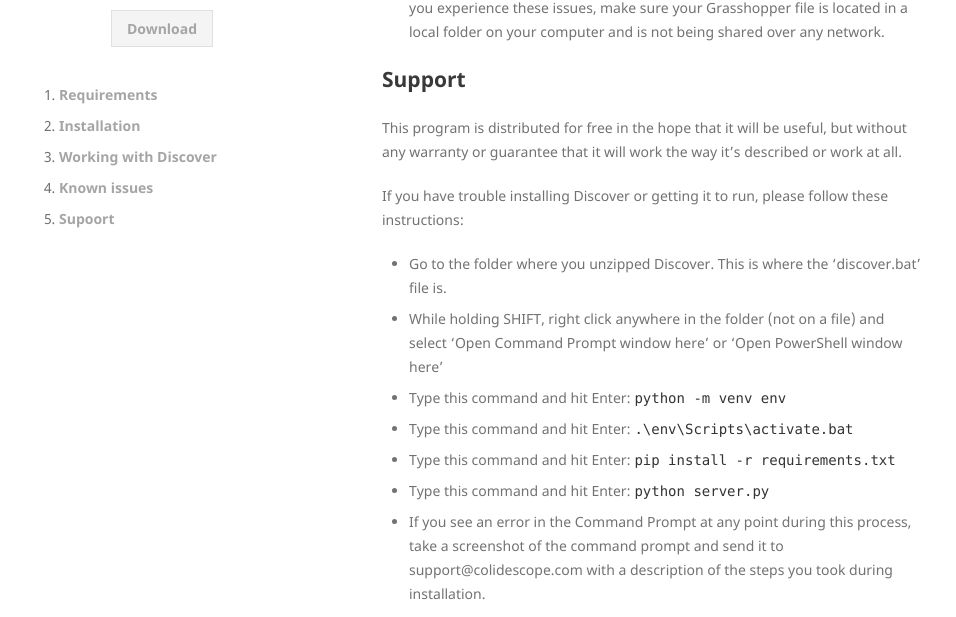
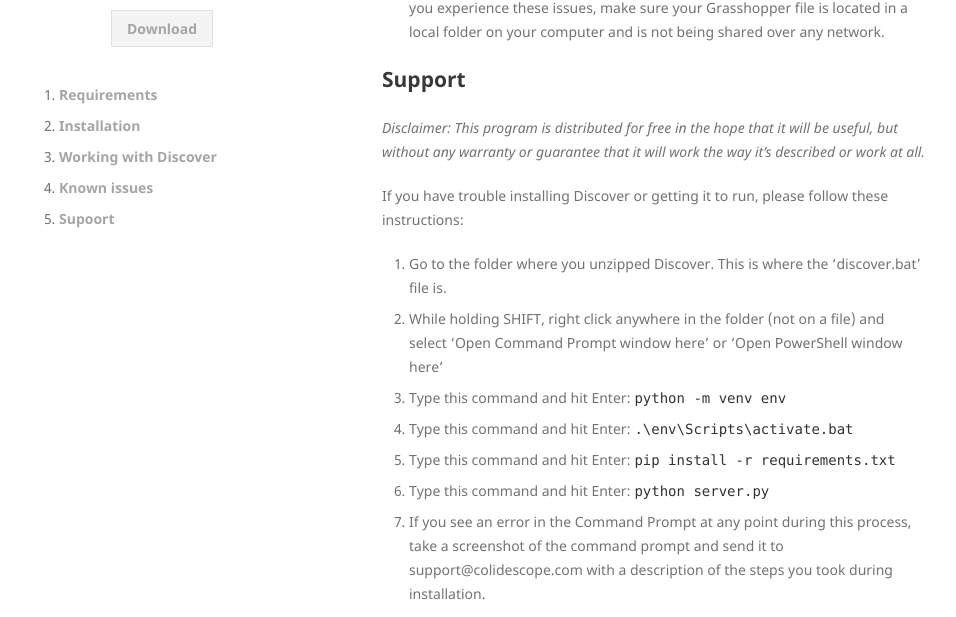
Before and after one commit to colidescope/discover, a Jekyll site: the page built from docs/index.md, in a window 1280 px wide and 900 px high, scrolled down 4784 px. Shown: the part 142-759 px from the top of the window, without its empty margins (158-1114 px from the left). Built offline with Jekyll 4.4.1, drawn with Linux system fonts in a browser that asks for light colours; some of the changed lines change nothing that is shown.

Commit message:
Update index.md

```diff
--- a/docs/index.md
+++ b/docs/index.md
@@ -73,16 +73,16 @@
 
 ## Support
 
-This program is distributed for free in the hope that it will be useful, but without any warranty or guarantee that it will work the way it's described or work at all.
+*Disclaimer: This program is distributed for free in the hope that it will be useful, but without any warranty or guarantee that it will work the way it's described or work at all.*
 
 If you have trouble installing Discover or getting it to run, please follow these instructions:
 
-- Go to the folder where you unzipped Discover. This is where the 'discover.bat' file is.
-- While holding SHIFT, right click anywhere in the folder (not on a file) and select 'Open Command Prompt window here' or 'Open PowerShell window here'
-- Type this command and hit Enter: `python -m venv env`
-- Type this command and hit Enter: `.\env\Scripts\activate.bat`
-- Type this command and hit Enter: `pip install -r requirements.txt`
-- Type this command and hit Enter: `python server.py`
-- If you see an error in the Command Prompt at any point during this process, take a screenshot of the command prompt and send it to support@colidescope.com with a description of the steps you took during installation.
+1. Go to the folder where you unzipped Discover. This is where the 'discover.bat' file is.
+2. While holding SHIFT, right click anywhere in the folder (not on a file) and select 'Open Command Prompt window here' or 'Open PowerShell window here'
+3. Type this command and hit Enter: `python -m venv env`
+4. Type this command and hit Enter: `.\env\Scripts\activate.bat`
+5. Type this command and hit Enter: `pip install -r requirements.txt`
+6. Type this command and hit Enter: `python server.py`
+7. If you see an error in the Command Prompt at any point during this process, take a screenshot of the command prompt and send it to support@colidescope.com with a description of the steps you took during installation.
 
 If you find a bug in Discover, you can submit it to the development team using the link below. If you include an email address we will notify you when we release a fix.
```
